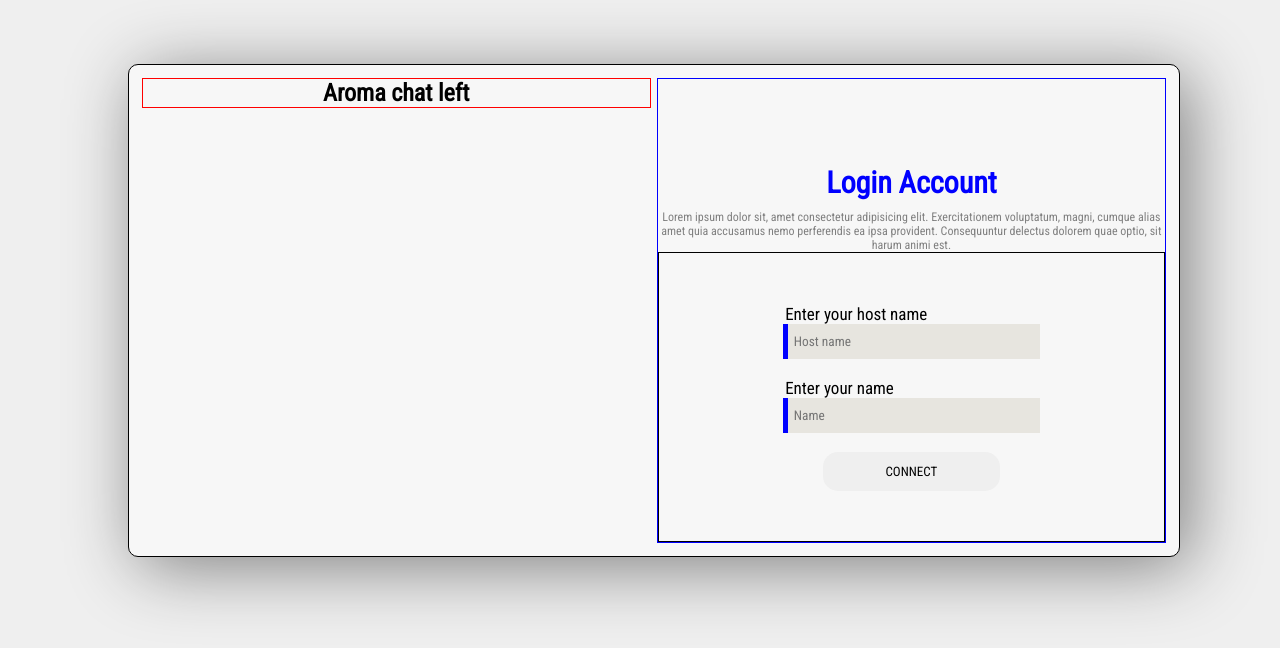
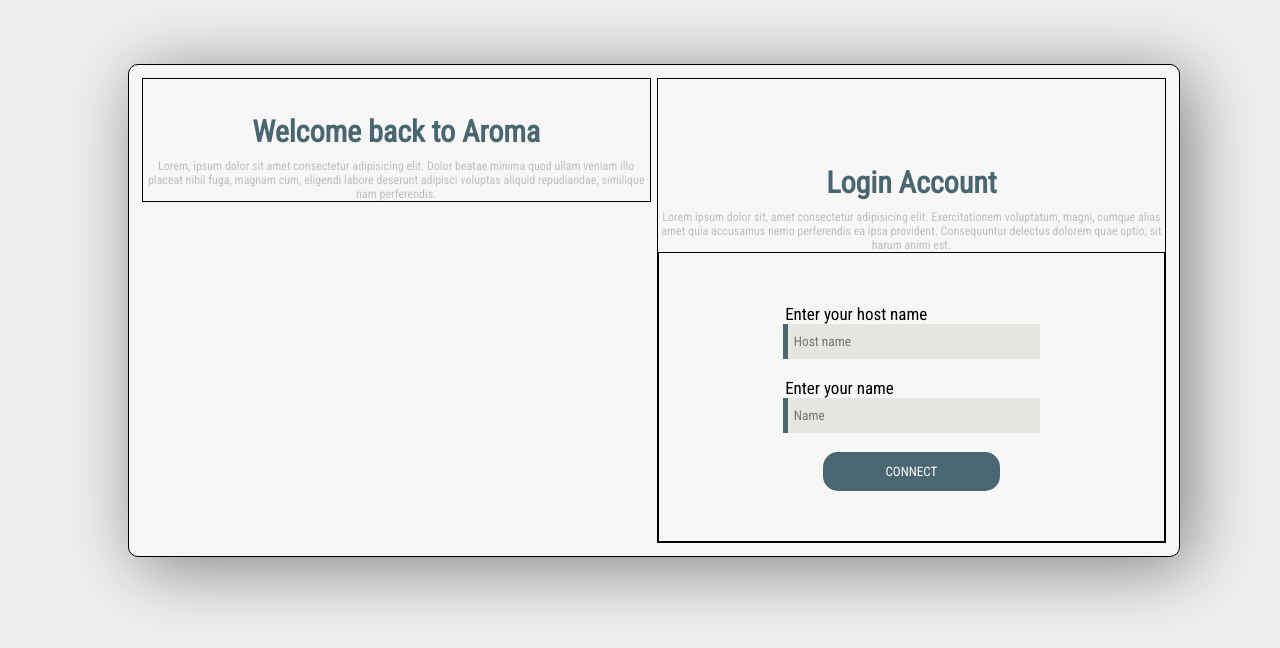
Before and after one commit to Aroma-Chat/AromaWebApp, a plain HTML site: page index.html in a window 1280 px wide. Drawn offline with Linux system fonts and the light colour scheme.

Commit message:
Login page: completata metà destra, da finire la sinistra

```diff
--- a/index.html
+++ b/index.html
@@ -23,7 +23,10 @@
 <body>
     <section class="login_page">
         <div class="left_half">
-            <h1 id="aroma">Aroma chat left</h1>
+            <h1 id="aroma">Welcome back to Aroma</h1>
+            <p>
+                Lorem, ipsum dolor sit amet consectetur adipisicing elit. Dolor beatae minima quod ullam veniam illo placeat nihil fuga, magnam cum, eligendi labore deserunt adipisci voluptas aliquid repudiandae, similique nam perferendis.
+            </p>
         </div>
 
         <div class="right_half">
@@ -47,24 +50,5 @@
             </div>
         </div>
     </section>
-
-
-<!--
-
-    <div id="messageboard" class="maxsize">
-        <div id="server">
-            <h1 id="servername">Server name</h1>
-        </div>
-
-        <div id="messagearea" class="maxsize">
-            <div id="messages" class="maxsize"><div id="dummydiv"></div></div>
-            <div class="horizontal maxsize" id="messageinput">
-                <textarea id="newmessage" rows="1"></textarea>
-                <input type="button" value="Send" id="send" onclick="sendMessage()">
-            </div>
-        </div>
-    </div>
--->
-
 </body>
 </html>
--- a/style/scss/layout/_struct.scss
+++ b/style/scss/layout/_struct.scss
@@ -28,28 +28,40 @@ html {
 
     /* Left half of the main block */
     .left_half {
-        border: 1px solid red;
+        border: 1px solid black;
         display: inline-block;
         width: 49.5%;
         height: 100%;
         text-align: center;
+        h1 {
+            text-align: center;
+            font-size: 30px;
+            color: #4A6670;
+            padding: 2%;
+            margin-top: 5%;
+        }
+        p {
+            text-align: center;
+            color: #BCC1BA;
+            font-size: 12px;
+        }
     }
     /* Right half of the main block */
     .right_half {
-        border: 1px solid blue;
+        border: 1px solid black;
         float: right;
         width: 49.5%;
         height: 100%;
         h1 {
             text-align: center;
             font-size: 30px;
-            color: blue;
+            color: #4A6670;
             padding: 2%;
             margin-top: 15%;
         }
         p {
             text-align: center;
-            color: gray;
+            color: #BCC1BA;
             font-size: 12px;
         }
         .personal_data {
@@ -65,7 +77,7 @@ html {
                 height: 35px;
                 border: none;
                 background-color: #E7E5DF;
-                border-left: 5px solid blue;
+                border-left: 5px solid #4A6670;
                 margin: auto;
                 width: 50%;
             }
@@ -77,6 +89,8 @@ html {
                 font-size: 13px;
                 margin: 0 auto;
                 width: 35%;
+                background-color: #4A6670;
+                color: white;
             }
         }
     }
```
Also changed, not shown: content/WIP.webp (added), style/css/main.css.
